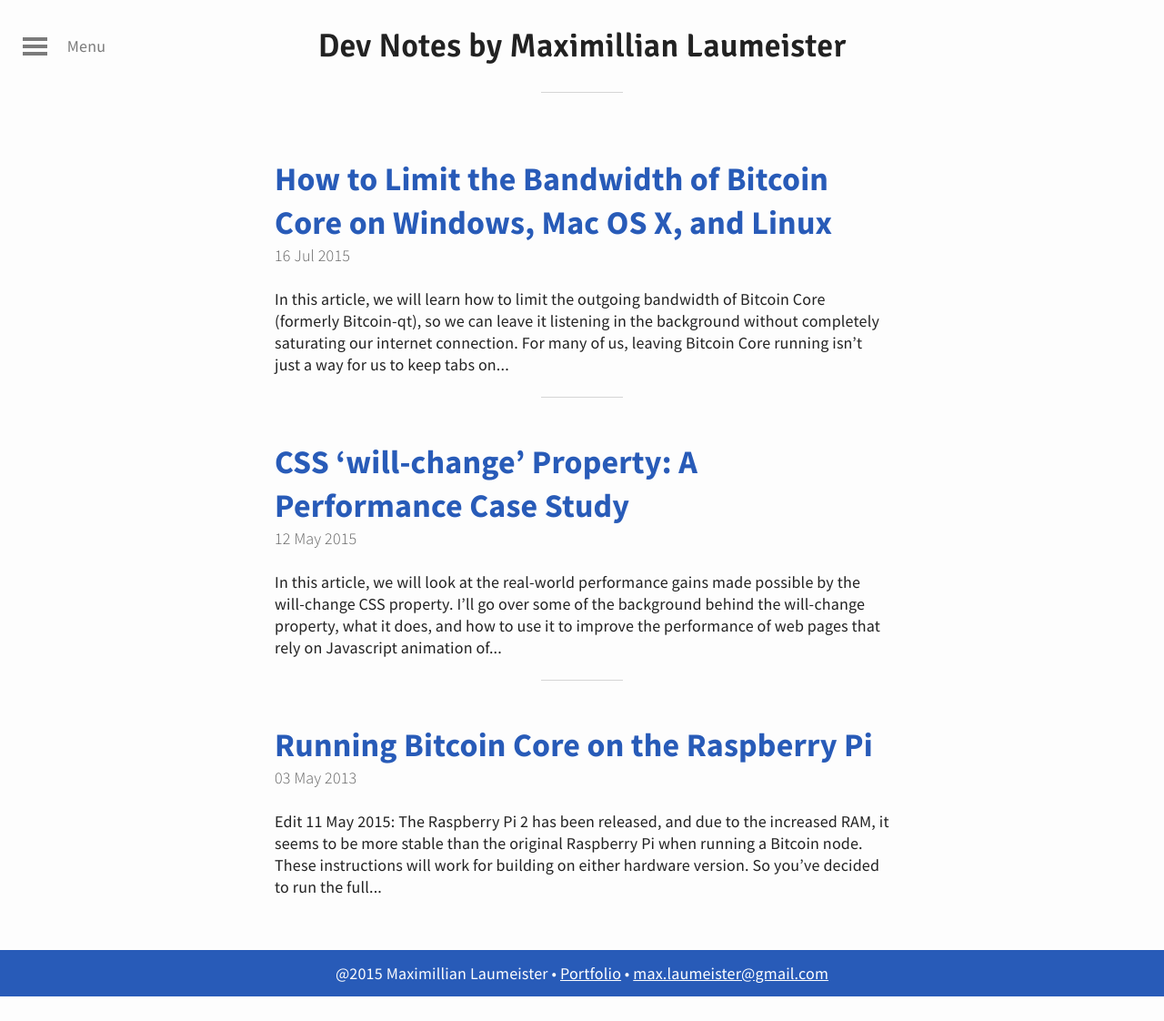
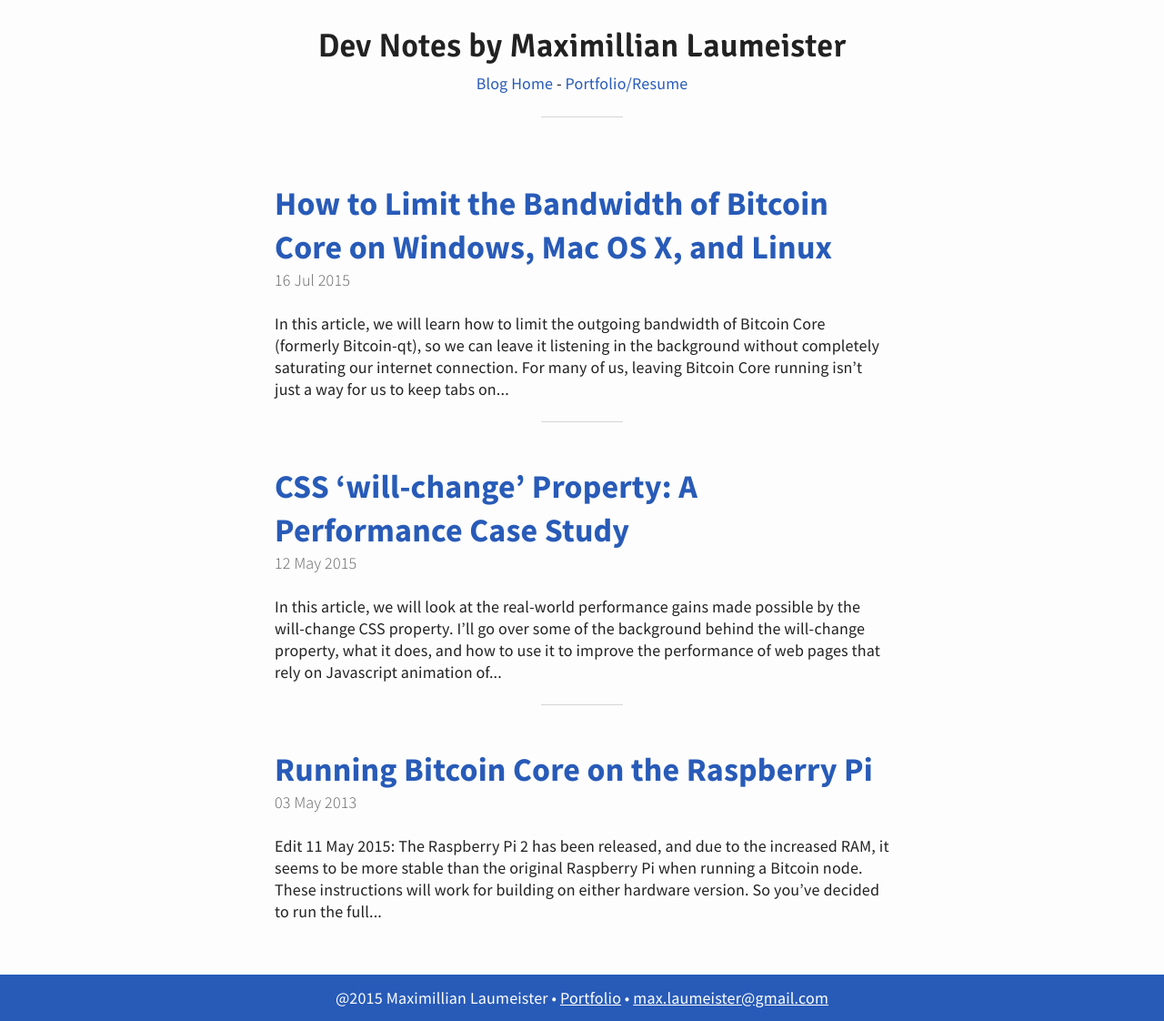
Before and after one commit to abpaolini/maxlaumeister.com, a Jekyll site: the page built from index.html, in a window 1280 px wide. Shown: the whole page at 91% size. Built offline with Jekyll 4.4.1, drawn with Linux system fonts in a browser that asks for light colours; the list of posts is cut into pages by our own code; before the commit the page ends 1095 px from its top, so only the background shows below that.

Commit message:
Simplify navigation

```diff
--- a/_includes/header.html
+++ b/_includes/header.html
@@ -3,5 +3,7 @@
 	    <a href="{{ site.baseurl }}">
 	      <h1 style="font-size: 2em;">Dev Notes by Maximillian Laumeister</h1>
 	    </a>
+	    <br />
+	    <div class="navlinks"><a href="{{ site.baseurl }}">Blog Home</a> - <a href="http://www.maxlaumeister.com/">Portfolio/Resume</a></div>
 	</div>
 </header>
--- a/_layouts/default.html
+++ b/_layouts/default.html
@@ -5,17 +5,6 @@
 
 <body>
 	<div id="wrap">
-
-	  	<!-- Navigation -->
-	  	{% include menu.html %}
-
-    <!-- Icon menu -->
-	  <a href="javascript:void(0)" {% if site.reverse == true %}id="nav-menu-left"{% else %}id="nav-menu"{% endif %}>
-	    <div id="menu-icon">
-	  	    <div id="menu"></div>
-	  	</div>
-	  	<span id="menu-text">Menu</span>
-	  </a>
 
       <!-- Header -->
       {% if site.custom_header == true %}
--- a/css/main.scss
+++ b/css/main.scss
@@ -4,3 +4,14 @@
 
 //Import
 @import "base", "mixin", "typography", "layout", "syntax.scss", "custom.scss";
+
+// Custom CSS
+
+#header .navlinks a {
+    color: #285BB8;
+    font-weight: normal;
+}
+
+#header .navlinks a:hover {
+    text-decoration: underline;
+}
```
